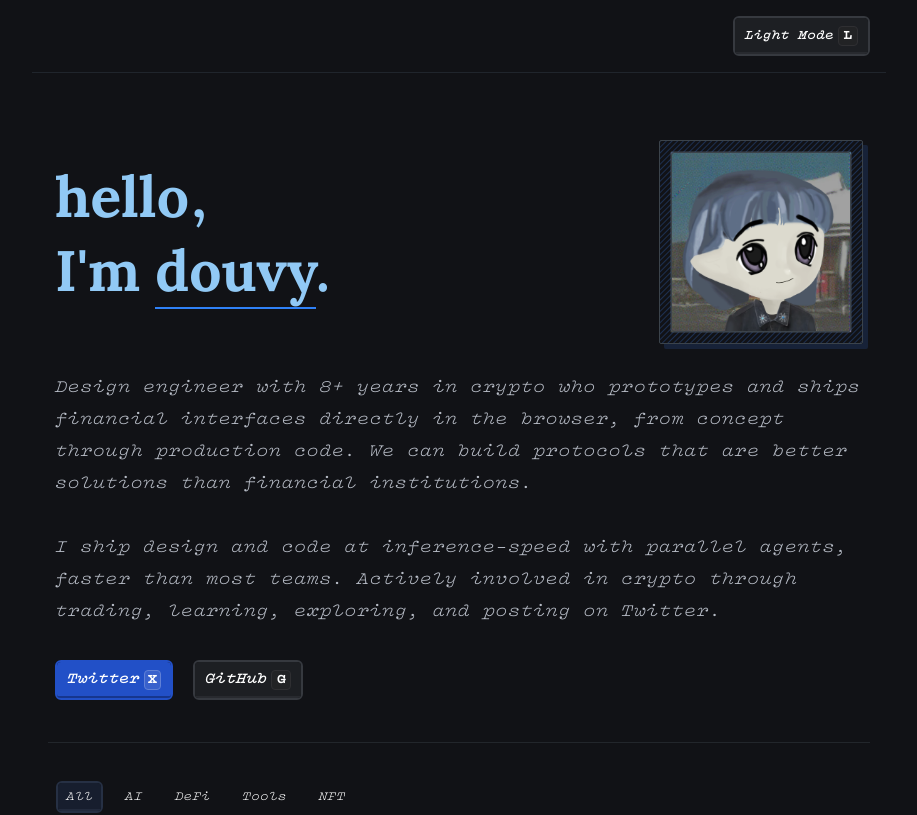
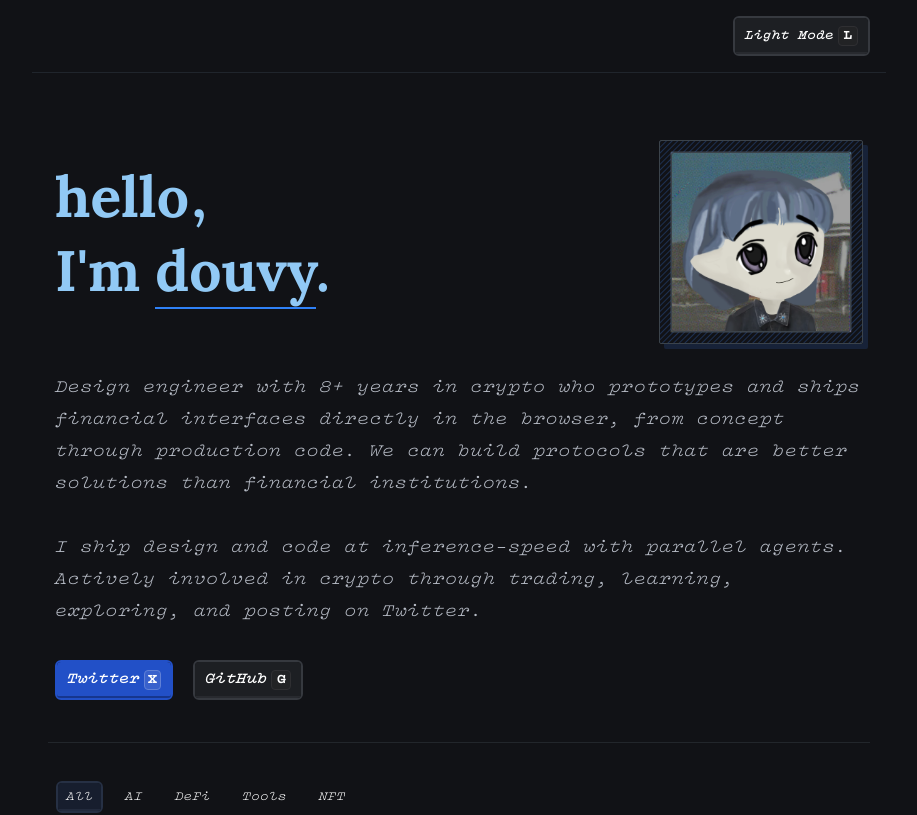
Before and after one commit to douvy/douvy, a Next.js app: page / in a window 1280 px wide. Shown: the top 815 px of the page, without its empty margins (181-1098 px from the left). Built offline with nearby package versions, Linux system fonts and the light colour scheme.

Commit message:
content: update bio

```diff
--- a/src/pages/index.tsx
+++ b/src/pages/index.tsx
@@ -297,9 +297,9 @@ export default function Home(): React.ReactElement {
               <p
                 className={`mt-8 leading-8 text-[15px] sm:text-[17px] italic mb-8 sm:mb-0 ${theme === "dark" ? "text-muted" : "text-[#4c5461]"}`}
               >
-                I ship design and code at inference-speed with parallel agents,
-                faster than most teams. Actively involved in crypto through
-                trading, learning, exploring, and posting on Twitter.
+                I ship design and code at inference-speed with parallel agents.
+                Actively involved in crypto through trading, learning,
+                exploring, and posting on Twitter.
               </p>
               <p className="flex items-center flex-wrap mt-10 mb-4">
                 <a
```
